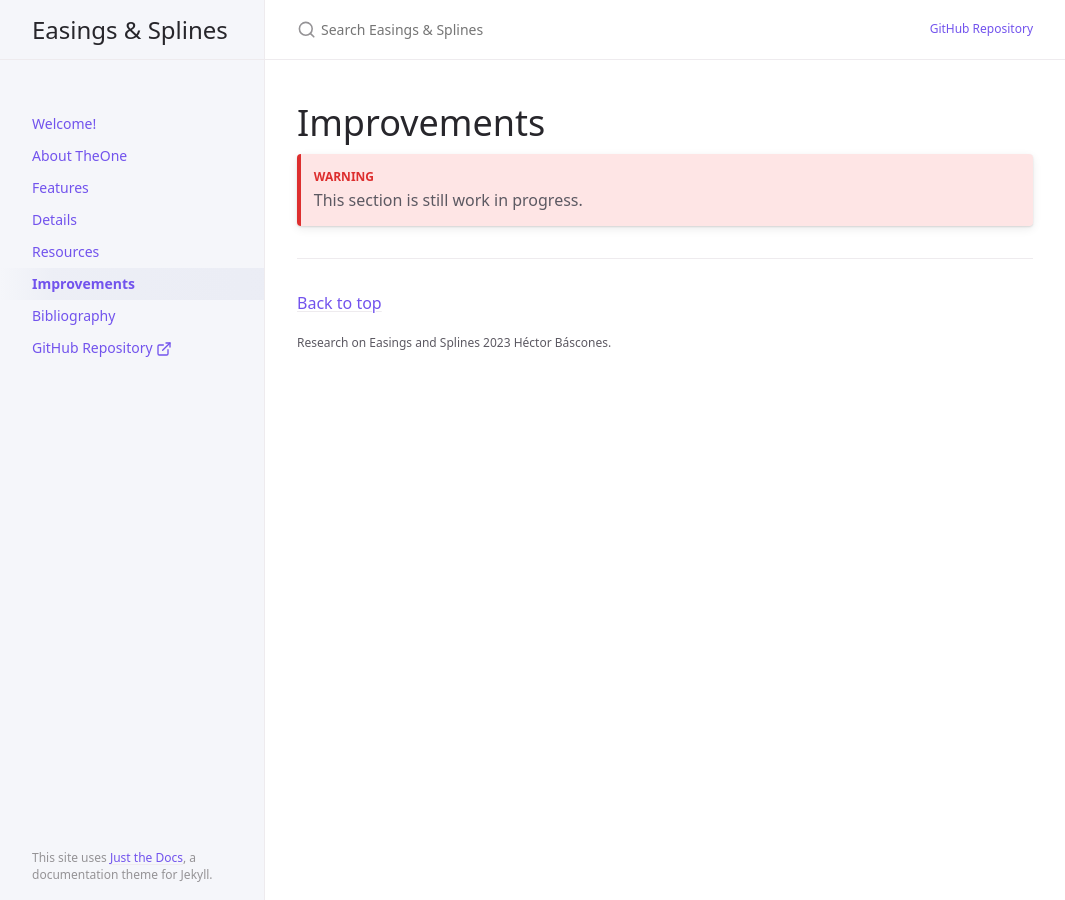
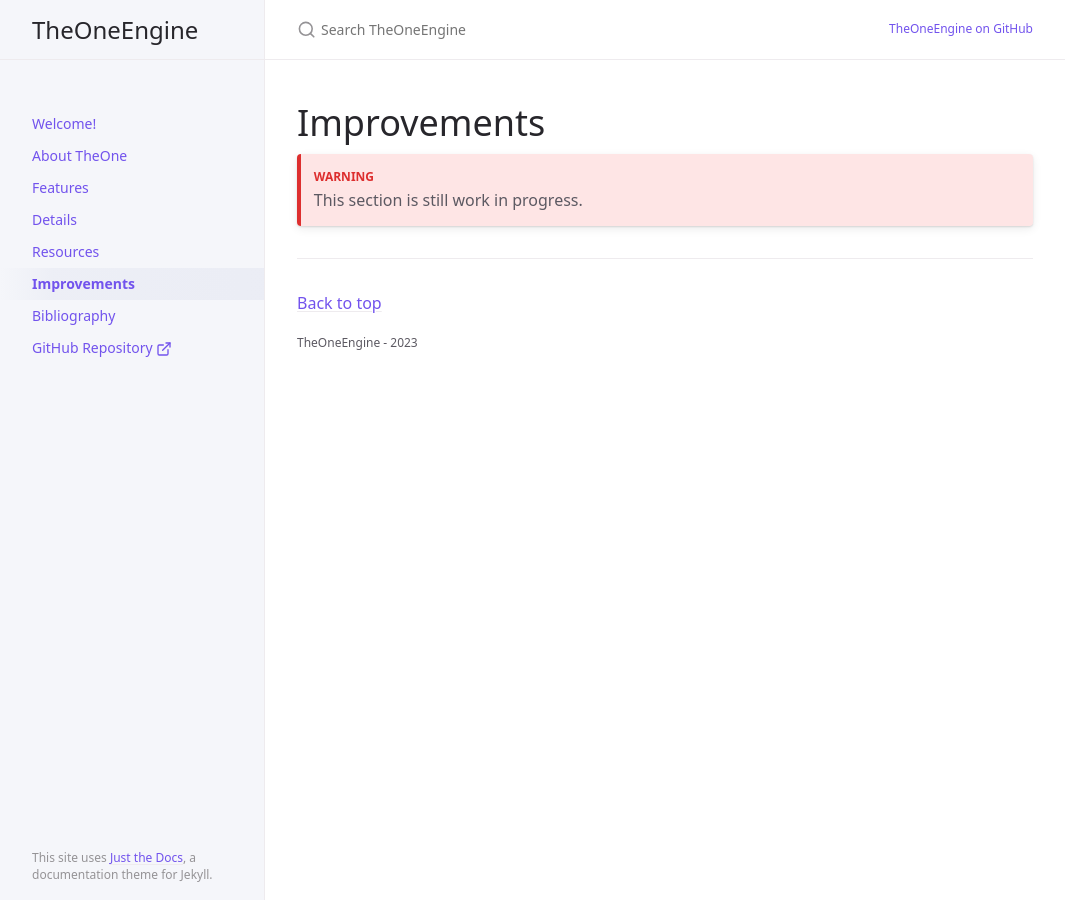
Before and after one commit to Hekbas/TheOneEngine_wp, a Jekyll site: the page built from docs/6_Improvements.md, in a window 1280 px wide. Shown: the whole page, without its empty margins (107-1172 px from the left). Built offline with Jekyll 4.4.1, drawn with Linux system fonts in a browser that asks for light colours.

Commit message:
Update _config.yml

```diff
--- a/_config.yml
+++ b/_config.yml
@@ -1,8 +1,8 @@
-title: Easings & Splines
+title: TheOneEngine
 description:
-baseurl: "/Easings_and_Splines_Research" # the subpath of your site, e.g. /blog
+baseurl: "/TheOneEngine_wp" # the subpath of your site, e.g. /blog
 url: "https://hekbas.github.io" # the base hostname & protocol for your site, e.g. http://example.com
-repository: hekbas/Easings_and_Splines_Research # for github-metadata
+repository: CITM-UPC/TheOneEngine # for github-metadata
 
 permalink: pretty
 
@@ -72,8 +72,8 @@ heading_anchors: true
 
 # Aux links for the upper right navigation
 aux_links:
-  "GitHub Repository":
-    - "//github.com/Hekbas/Easings_and_Splines_Research"
+  "TheOneEngine on GitHub":
+    - "https://github.com/CITM-UPC/TheOneEngine"
 
 # Makes Aux links open in a new tab. Default is false
 aux_links_new_tab: false
@@ -85,7 +85,7 @@ nav_sort: case_sensitive # Capital letters sorted before lowercase
 # External navigation links
 nav_external_links:
   - title: GitHub Repository
-    url: https://github.com/Hekbas/Easings_and_Splines_Research
+    url: https://github.com/CITM-UPC/TheOneEngine
 
 # Footer content
 # appears at the bottom of every page's main content
@@ -94,7 +94,7 @@ nav_external_links:
 back_to_top: true
 back_to_top_text: "Back to top"
 
-footer_content: "Research on Easings and Splines 2023 Héctor Báscones."
+footer_content: "TheOneEngine - 2023"
 
 # Footer last edited timestamp
 last_edit_timestamp: true # show or hide edit time - page must have `last_modified_date` defined in the frontmatter
```
